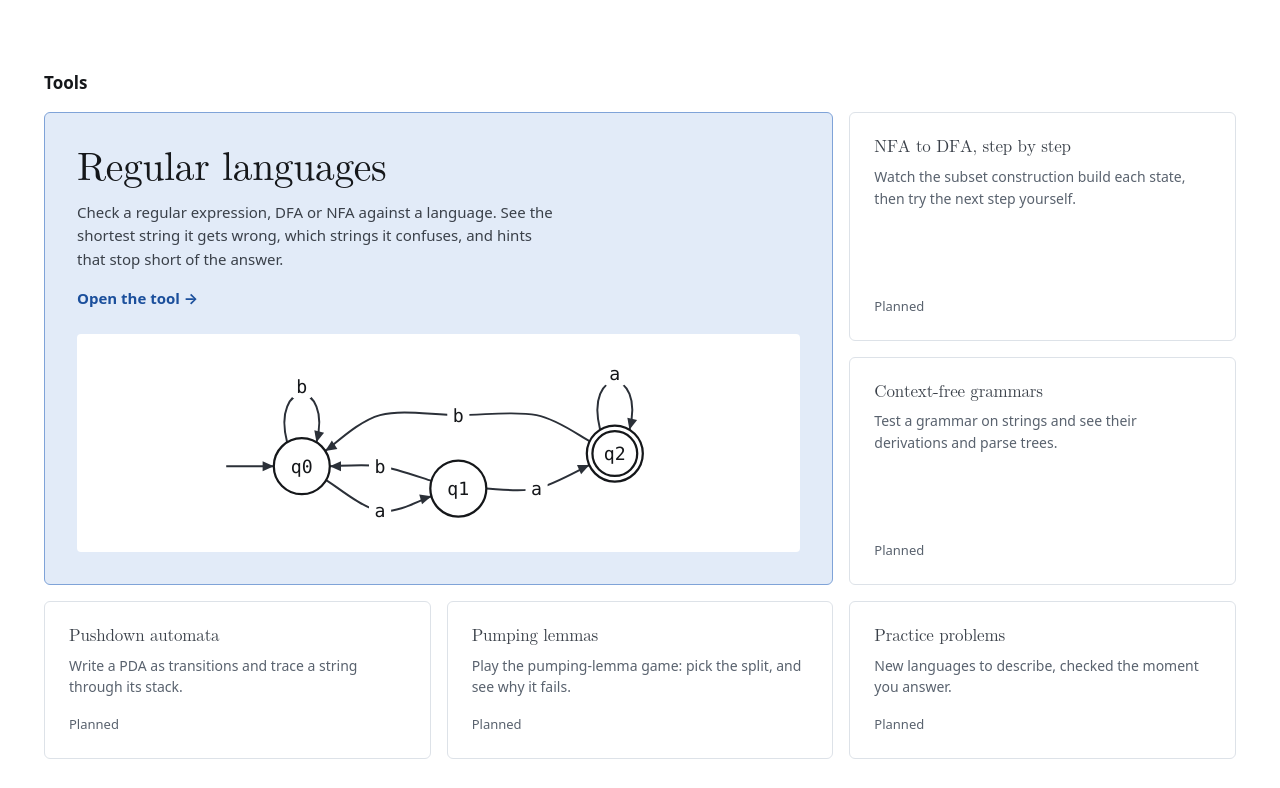
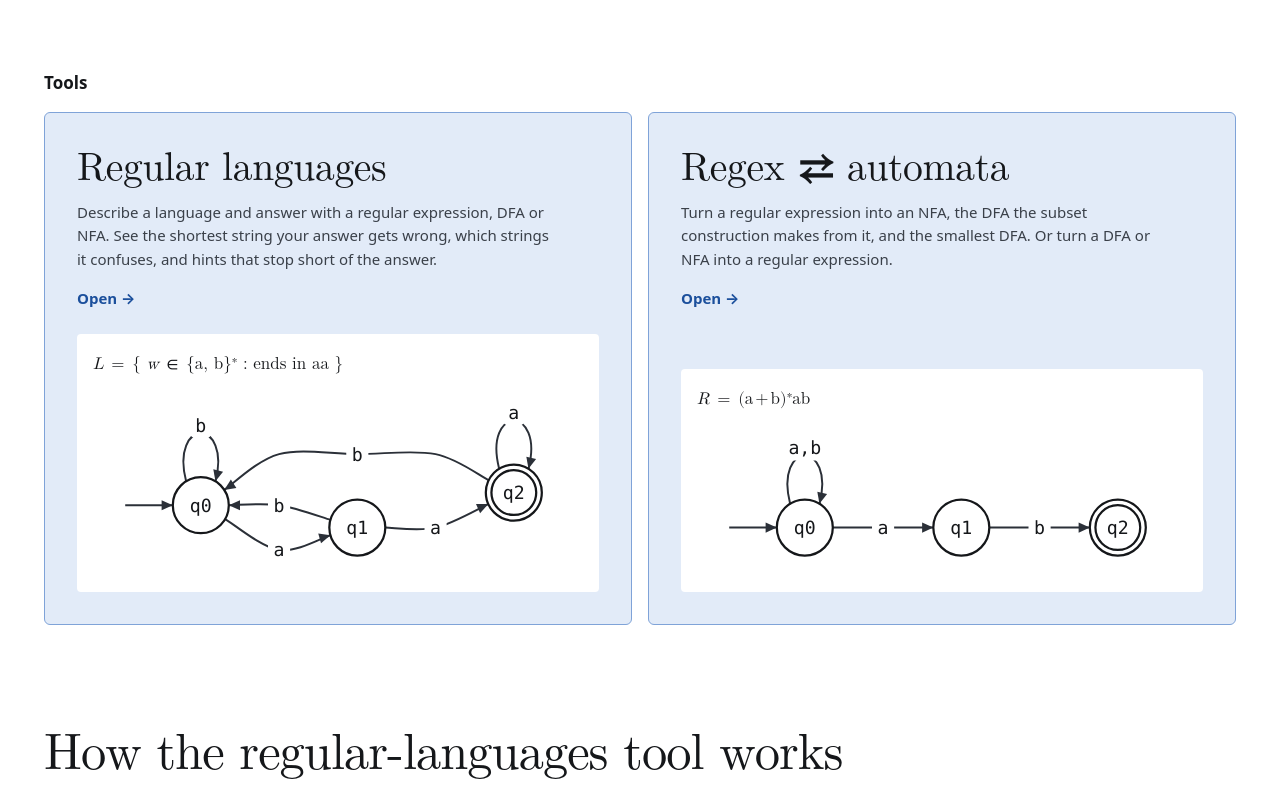
Before and after one commit to AlirezaPrz/RegLab, a React (Vite) app: page / in a window 1280 px wide. Shown: the part 512-1300 px from the top of the page. Built offline with nearby package versions, Linux system fonts and the light colour scheme; a web font is replaced by a local one.

Commit message:
feat(home): show both tools and drop the planned ones
Each tool gets a tile with a live engine-drawn example, and the note under the BIG RESULT links to the converter.

```diff
--- a/src/features/home/HomeView.tsx
+++ b/src/features/home/HomeView.tsx
@@ -1,26 +1,40 @@
-/** The landing page: what RegLab is, the tools (available and planned), and the BIG RESULT. */
-import { useMemo } from "react";
-import { hints, readLanguage } from "../../engine/index.ts";
+/** The landing page: what RegLab is, its tools, how the regular-languages tool works, and the BIG RESULT. */
+import { useMemo, type ReactNode } from "react";
+import { convertAutomaton, hints, readLanguage, type AutomatonModel } from "../../engine/index.ts";
 import { Diagram } from "../../diagram/LazyDiagram.tsx";
+import { Definition, TypesetRegex } from "../../ui/Typeset.tsx";
 import { HowItWorks } from "./HowItWorks.tsx";
 import "./home.css";
 
+// an NFA for (a+b)*ab, drawn in the converter's tile
+const TILE_NFA = "start: q0\naccept: q2\nq0 a,b q0\nq0 a q1\nq1 b q2";
 
-/** The tools, in the order the course meets them. `href` only for tools that exist. */
-const TOOLS: { name: string; what: string; href?: string }[] = [
-  { name: "Regular languages", what: "Check a regular expression, DFA or NFA against a language. See the shortest string it gets wrong, which strings it confuses, and hints that stop short of the answer.", href: "#/regular" },
-  { name: "NFA to DFA, step by step", what: "Watch the subset construction build each state, then try the next step yourself." },
-  { name: "Context-free grammars", what: "Test a grammar on strings and see their derivations and parse trees." },
-  { name: "Pushdown automata", what: "Write a PDA as transitions and trace a string through its stack." },
-  { name: "Pumping lemmas", what: "Play the pumping-lemma game: pick the split, and see why it fails." },
-  { name: "Practice problems", what: "New languages to describe, checked the moment you answer." },
-];
+/** One tool: its name, what it does, and a small engine-drawn example of what it works with. */
+function ToolTile({ name, what, href, formula, model, title }: {
+  name: string; what: string; href: string; formula: ReactNode; model: AutomatonModel; title: string;
+}) {
+  return (
+    <li className="tool-tile">
+      <a href={href} className="tool-link">
+        <span className="tool-text">
+          <span className="tool-name">{name}</span>
+          <span className="tool-what">{what}</span>
+          <span className="tool-open">Open <span aria-hidden="true">→</span></span>
+        </span>
+        <span className="tool-figure">
+          <span className="tool-formula">{formula}</span>
+          <Diagram model={model} title={title} bare />
+        </span>
+      </a>
+    </li>
+  );
+}
 
 /** The landing page. */
 export function HomeView() {
-  // a real minimal DFA from the engine, drawn in the regular-languages tile
-  const preview = useMemo(() => hints(readLanguage("a b", "ends in aa")).solution, []);
-  const [live, ...planned] = TOOLS;
+  // real engine output for the tiles: the smallest DFA for a description, and an NFA as written
+  const dfa = useMemo(() => hints(readLanguage("a b", "ends in aa")).solution, []);
+  const nfa = useMemo(() => convertAutomaton("a b", TILE_NFA).model, []);
 
   return (
     <div className="home">
@@ -30,31 +44,20 @@ export function HomeView() {
           Write an answer and RegLab tells you whether it is right. When it is not, you get the exact string where it breaks
           and why. No account and no setup.
         </p>
-        <a className="home-cta" href={live.href}>Open {live.name.toLowerCase()}</a>
+        <a className="home-cta" href="#/regular">Open regular languages</a>
       </section>
 
       <section className="home-tools" aria-labelledby="tools-h">
         <h2 id="tools-h" className="home-h2">Tools</h2>
         <ul className="tools">
-          <li className="tool-live">
-            <a href={live.href} className="tool-live-link">
-              <span className="tool-live-text">
-                <span className="tool-name">{live.name}</span>
-                <span className="tool-what">{live.what}</span>
-                <span className="tool-open">Open the tool <span aria-hidden="true">→</span></span>
-              </span>
-              <span className="tool-live-figure">
-                <Diagram model={preview} title="Example: the smallest DFA for strings ending in aa" bare />
-              </span>
-            </a>
-          </li>
-          {planned.map((t) => (
-            <li key={t.name} className="tool-planned">
-              <span className="tool-name">{t.name}</span>
-              <span className="tool-what">{t.what}</span>
-              <span className="tool-status">Planned</span>
-            </li>
-          ))}
+          <ToolTile name="Regular languages" href="#/regular"
+            what="Describe a language and answer with a regular expression, DFA or NFA. See the shortest string your answer gets wrong, which strings it confuses, and hints that stop short of the answer."
+            formula={<Definition alphabet={["a", "b"]} text="ends in aa" />}
+            model={dfa} title="Example: the smallest DFA for strings ending in aa" />
+          <ToolTile name="Regex ⇄ automata" href="#/convert"
+            what="Turn a regular expression into an NFA, the DFA the subset construction makes from it, and the smallest DFA. Or turn a DFA or NFA into a regular expression."
+            formula={<span className="math"><i>R</i> <span className="m-op">=</span> <TypesetRegex text="(a+b)*ab" /></span>}
+            model={nfa} title="Example: an NFA for (a+b)*ab" />
         </ul>
       </section>
 
@@ -62,7 +65,6 @@ export function HomeView() {
 
       <section className="home-result" aria-labelledby="result-h">
         <div className="result-inner">
-        <div className="result-body">
           <h2 id="result-h" className="result-h">The BIG RESULT</h2>
           <div className="theorem math">
             <p><strong>Theorem.</strong> Let <i>L</i> be a language. Then the following are equivalent:</p>
@@ -73,10 +75,10 @@ export function HomeView() {
             </ol>
           </div>
           <p className="result-note">
-            The regular-languages tool is built on it: every regular expression and NFA you enter becomes a DFA, and two DFAs can
-            always be compared exactly.
+            Both tools are built on it. The regular-languages tool turns every answer into a DFA, so any two answers can be
+            compared exactly. <a href="#/convert">Regex ⇄ automata</a> runs the constructions from its proof: regex to NFA, NFA to DFA,
+            and back to a regex.
           </p>
-        </div>
         </div>
       </section>
 
--- a/src/features/home/home.css
+++ b/src/features/home/home.css
@@ -10,33 +10,27 @@
 .home-cta { display: inline-block; margin-top: var(--space-6); padding: 12px 22px; border-radius: var(--radius); background: var(--accent); color: var(--accent-ink); font-weight: 650; text-decoration: none; transition: background-color 120ms; }
 .home-cta:hover { background: color-mix(in oklab, var(--accent) 86%, var(--ink)); }
 
-/* the tools: the available one large, with a live diagram; planned ones quiet */
+/* the tools: one tile each, with a live engine-drawn example */
 .home-tools { padding-bottom: clamp(56px, 8vw, 104px); }
 .home-h2 { margin: 0 0 var(--space-4); font-size: var(--step-1); font-weight: 650; }
-.tools { list-style: none; margin: 0; padding: 0; display: grid; grid-template-columns: repeat(3, minmax(0, 1fr)); gap: var(--space-4); }
-.tool-name { display: block; font: 600 var(--step-2)/1.2 var(--font-math); letter-spacing: -0.01em; color: var(--ink); }
-.tool-what { display: block; margin-top: var(--space-2); font-size: var(--step-sm); line-height: 1.55; color: var(--muted); }
-
-.tool-live { grid-column: 1 / 3; grid-row: 1 / 3; }
-.tool-live-link {
-  display: grid; grid-template-rows: auto 1fr; gap: var(--space-5); height: 100%;
+.tools { list-style: none; margin: 0; padding: 0; display: grid; grid-template-columns: repeat(2, minmax(0, 1fr)); gap: var(--space-4); }
+.tool-link {
+  display: grid; grid-template-columns: minmax(0, 1fr); grid-template-rows: auto 1fr; gap: var(--space-5); height: 100%;
   padding: var(--space-6); border: 1px solid var(--accent-line); border-radius: var(--radius);
   background: var(--accent-soft); color: inherit; text-decoration: none;
   transition: border-color 120ms, background-color 120ms;
 }
-.tool-live-link:hover { border-color: var(--accent); }
-.tool-live .tool-name { font-size: clamp(1.75rem, 1.2rem + 1.6vw, 2.5rem); }
-.tool-live .tool-what { font-size: var(--step-0); color: var(--ink-2); max-width: 56ch; }
+.tool-link:hover { border-color: var(--accent); }
+.tool-name { display: block; font: 600 clamp(1.75rem, 1.2rem + 1.6vw, 2.5rem)/1.2 var(--font-math); letter-spacing: -0.01em; color: var(--ink); }
+.tool-what { display: block; margin-top: var(--space-2); font-size: var(--step-0); line-height: 1.55; color: var(--ink-2); max-width: 56ch; }
 .tool-open { display: inline-block; margin-top: var(--space-4); color: var(--accent); font-weight: 650; }
-.tool-live-link:hover .tool-open { text-decoration: underline; text-underline-offset: 4px; }
-.tool-live-figure { align-self: end; min-height: 160px; padding: var(--space-4); border-radius: var(--radius-sm); background: var(--paper); }
+.tool-link:hover .tool-open { text-decoration: underline; text-underline-offset: 4px; }
+.tool-figure { align-self: end; display: grid; grid-template-columns: minmax(0, 1fr); gap: var(--space-3); min-height: 160px; padding: var(--space-4); border-radius: var(--radius-sm); background: var(--paper); }
+.tool-formula { font-size: var(--step-1); color: var(--ink); overflow-wrap: anywhere; }
+.tool-formula sup { font-size: 0.62em; vertical-align: 0.55em; line-height: 0; }
 .diagram-bare .diagram-svg { margin: 0 auto; }
 
-.tool-planned { padding: var(--space-5); border: 1px solid var(--rule); border-radius: var(--radius); display: flex; flex-direction: column; }
-.tool-planned .tool-name { color: var(--ink-2); font-size: var(--step-1); }
-.tool-status { margin-top: auto; padding-top: var(--space-4); font-size: var(--step--1); color: var(--muted); }
-
-/* the theorem, beside the teacher: a full-width band */
+/* the theorem: a full-width band */
 .home > .home-result { max-width: none; padding: clamp(56px, 8vw, 104px) 0; background: var(--band); border-top: 1px solid var(--band-rule); border-bottom: 1px solid var(--band-rule); }
 .result-inner { max-width: var(--wrap); margin: 0 auto; padding: 0 24px; }
 .result-h { margin: 0; font: 600 clamp(2rem, 1.4rem + 2.2vw, 3.25rem)/1.05 var(--font-math); letter-spacing: -0.02em; }
@@ -47,6 +41,7 @@
 .theorem li { counter-increment: tfae; padding-left: 2.2em; position: relative; }
 .theorem li::before { content: "(" counter(tfae) ")"; position: absolute; left: 0; color: var(--muted); }
 .result-note { margin: var(--space-5) 0 0; font-size: var(--step-0); line-height: 1.6; color: var(--ink-2); max-width: 58ch; }
+.result-note a { color: var(--accent); font-weight: 600; text-underline-offset: 3px; }
 
 /* walkthrough: steps scroll on the left while a pinned mini tool highlights what each step describes */
 .how { padding-bottom: clamp(56px, 8vw, 104px); }
@@ -107,11 +102,9 @@
   .how-steps > li, .how-steps > li:last-child { min-height: 0; padding-top: var(--space-6); color: var(--ink-2); }
   .how-steps > li:first-child { padding-top: 0; }
   .how-steps > li .how-step-title { color: var(--ink); }
-  .tools { grid-template-columns: minmax(0, 1fr) minmax(0, 1fr); }
-  .tool-live { grid-column: 1 / -1; grid-row: auto; }
+  .tools { grid-template-columns: minmax(0, 1fr); }
 }
 @media (max-width: 640px) {
   .home > section, .result-inner, .home-foot-name { padding-left: 16px; padding-right: 16px; }
-  .tools { grid-template-columns: minmax(0, 1fr); }
-  .tool-live-link { padding: var(--space-5); }
+  .tool-link { padding: var(--space-5); }
 }
```
